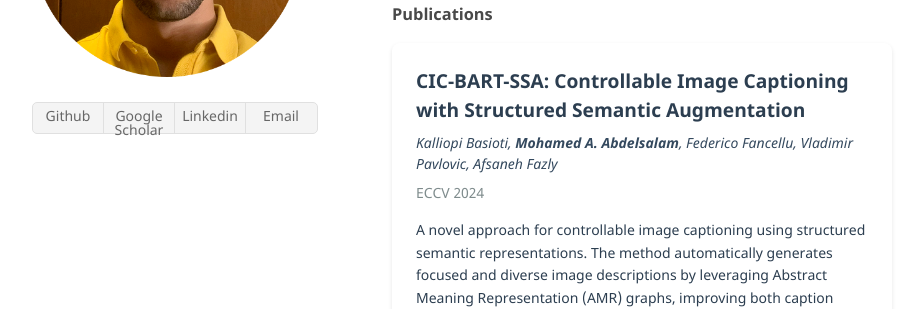
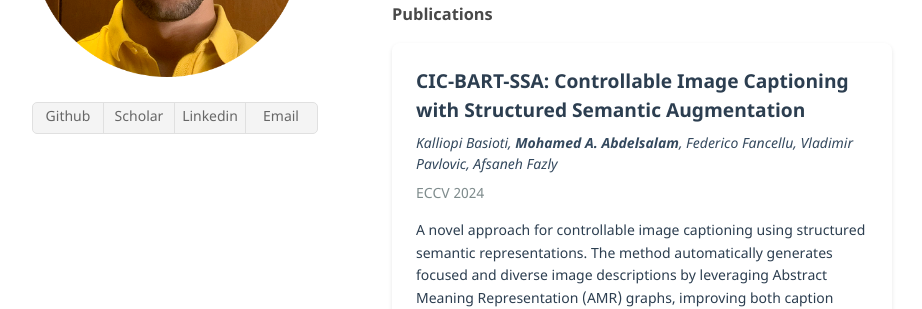
Before and after one commit to MohamedAbdelsalam9/mohamedabdelsalam9.github.io, a Jekyll site: the page built from index.md, in a window 1280 px wide. Shown: the part 271-580 px from the top of the page, without its empty margins (178-1100 px from the left). Built offline with Jekyll 4.4.1, drawn with Linux system fonts in a browser that asks for light colours; the repository's description, which GitHub fills in, is left out.

Commit message:
Update default.html

```diff
--- a/_layouts/default.html
+++ b/_layouts/default.html
@@ -32,7 +32,7 @@
 
         <ul class="downloads">
           <li><a href="https://github.com/MohamedAbdelsalam9">Github</a></li>
-          <li><a href="https://scholar.google.com/citations?user=IIZHWHoAAAAJ">Google Scholar</a></li>
+          <li><a href="https://scholar.google.com/citations?user=IIZHWHoAAAAJ">Scholar</a></li>
           <li><a href="https://www.linkedin.com/in/mabdelsalam9/">Linkedin</a></li>
           <li><a href="mailto:guard_drive_0g@icloud.com">Email</a></li>
         </ul>
```
